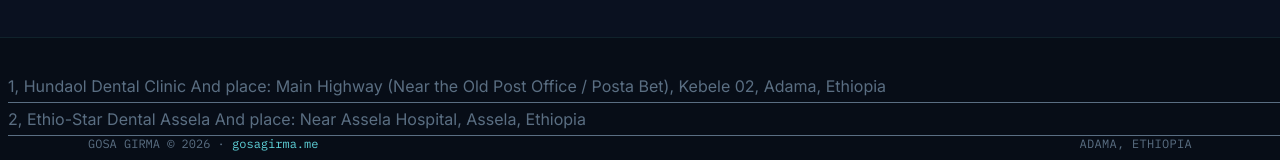
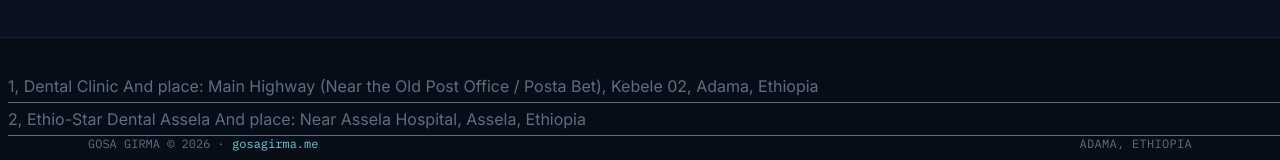
Before and after one commit to gosag/Dental-Clinic, a React (Vite) app: page / in a window 1280 px wide. Shown: the part 2554-2714 px from the top of the page. Built offline with nearby package versions, Linux system fonts and the light colour scheme.

Commit message:
feat: update clinic identifier and name for consistency

```diff
--- a/src/data/clinics.js
+++ b/src/data/clinics.js
@@ -2,9 +2,9 @@
 
 export const CLINICS = {
 
-  "hundaol-dental": {
-    slug: "hundaol-dental",
-    name: "Hundaol Dental Clinic",
+  "dental-clinic": {
+    slug: "dental-clinic",
+    name: "Dental Clinic",
     tagline: "Exceptional Dental Care in the Heart of Adama.",
     address: "Main Highway (Near the Old Post Office / Posta Bet), Kebele 02, Adama, Ethiopia",
     city: "Adama",
```
